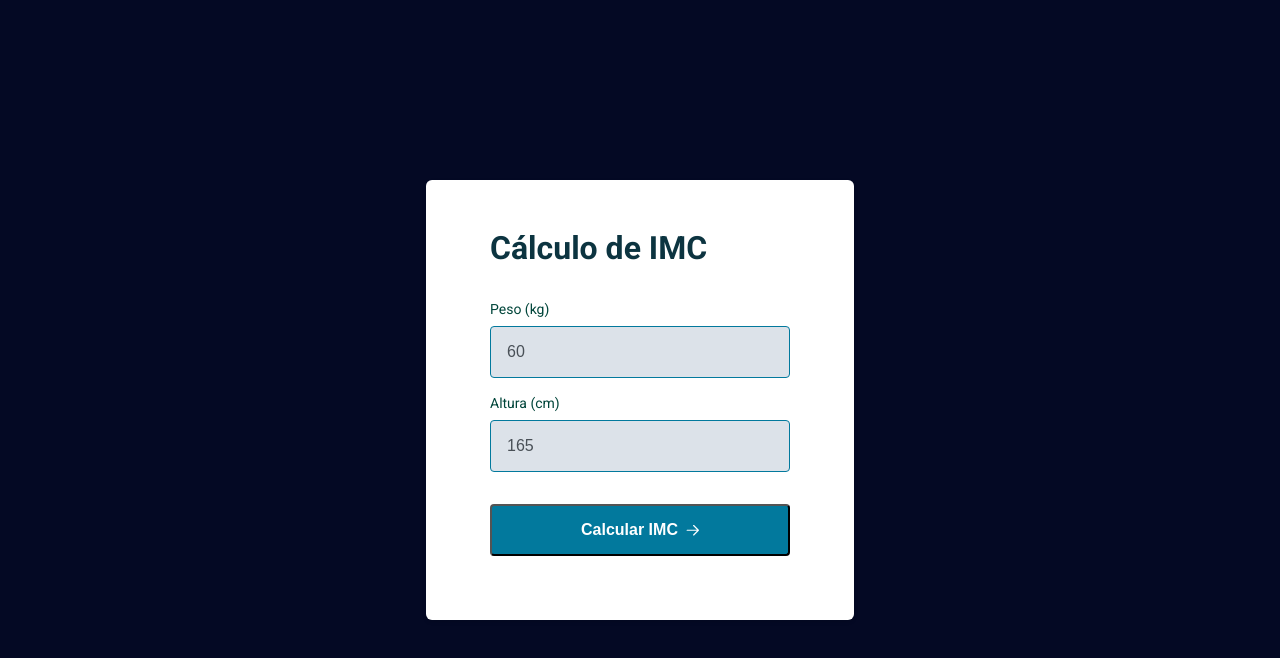
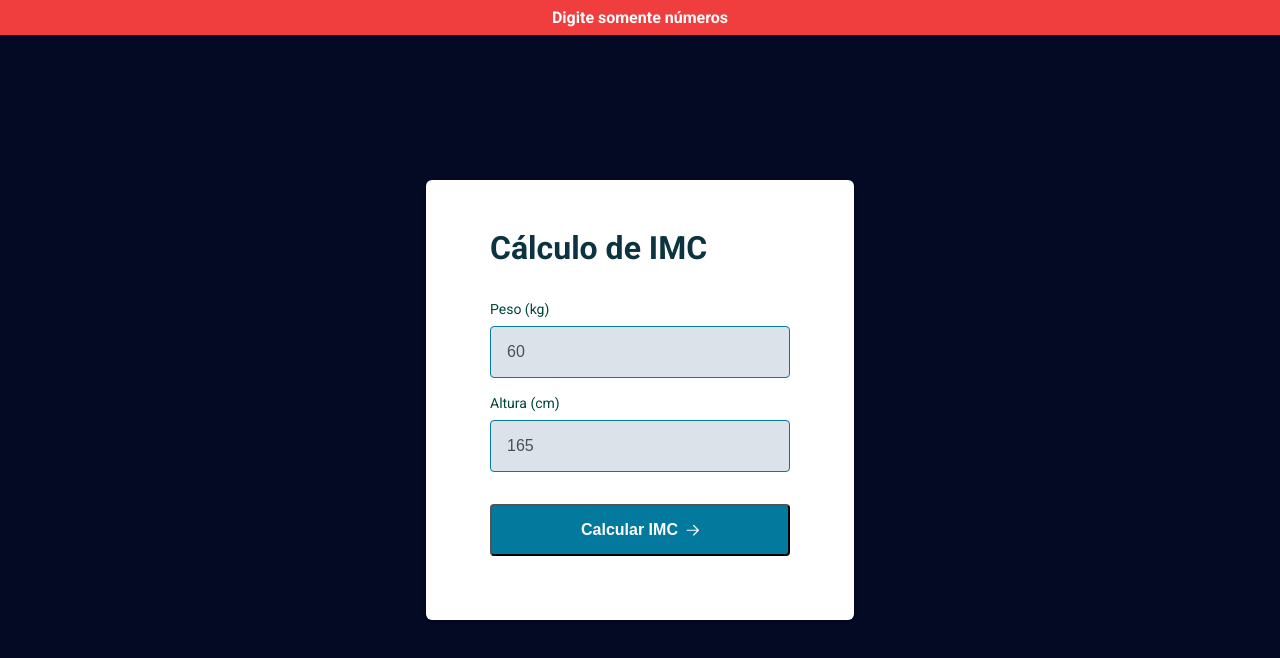
Before and after one commit to DigoB/Calculadora-IMC, a plain HTML site: page index.html in a window 1280 px wide. Drawn offline with Linux system fonts and the light colour scheme.

Commit message:
Finalizando estilos e animações dos modais

```diff
--- a/index.html
+++ b/index.html
@@ -17,6 +17,10 @@
 </head>
 <body>
 
+    <div class="alert-error open">
+        Digite somente números
+    </div>
+
     <main>
         <section>
 
@@ -26,12 +30,12 @@
 
                 <div class="input-wrapper">
                     <label for="weight">Peso (kg)</label>
-                    <input type="number" id="weight" placeholder="60" required>
+                    <input type="text" id="weight" placeholder="60" required>
                 </div>
 
                 <div class="input-wrapper">
                     <label for="height">Altura (cm)</label>
-                    <input type="number" id="height" placeholder="165" required>
+                    <input type="text" id="height" placeholder="165" required>
                 </div>
 
                 <button type="submit">
--- a/style.css
+++ b/style.css
@@ -12,12 +12,14 @@
     --text-input: #212529;
 
     --text-placeholder: #495057;
+    --text-error: white;
 
     --backgound-color: #040924;
     --backgound-button-color: #02799D;
     --background-button-hover: #10495a;
     --background-input-color: #DCE2E9;
     --background-section-color: white;
+    --background-error: #F03E3E;
 }
 
 body {
@@ -140,6 +142,11 @@ form button:hover {
     visibility: hidden;
 }
 
+.modal-wrapper.open {
+    opacity: 1;
+    visibility: visible;
+}
+
 .modal-wrapper h2 {
     background: white;
     width: 36rem;
@@ -171,3 +178,30 @@ form button:hover {
 .modal button:hover {
     transform: scale(1.1);
 }
+
+/* Alert error */
+.alert-error {
+    background-color: var(--background-error);
+    position: absolute;
+    top: 0;
+    left: 0;
+    right: 0;
+    text-align: center;
+    color: var(--text-error);
+
+    padding: .8rem 0;
+    font-weight: bold;
+
+    visibility: hidden;
+    opacity: 0;
+
+    transform: translateY(-30px);
+    transition: transform .5s;
+}
+
+.alert-error.open {
+    visibility: visible;
+    opacity: 1;
+
+    transform: translateY(0);
+}
```
